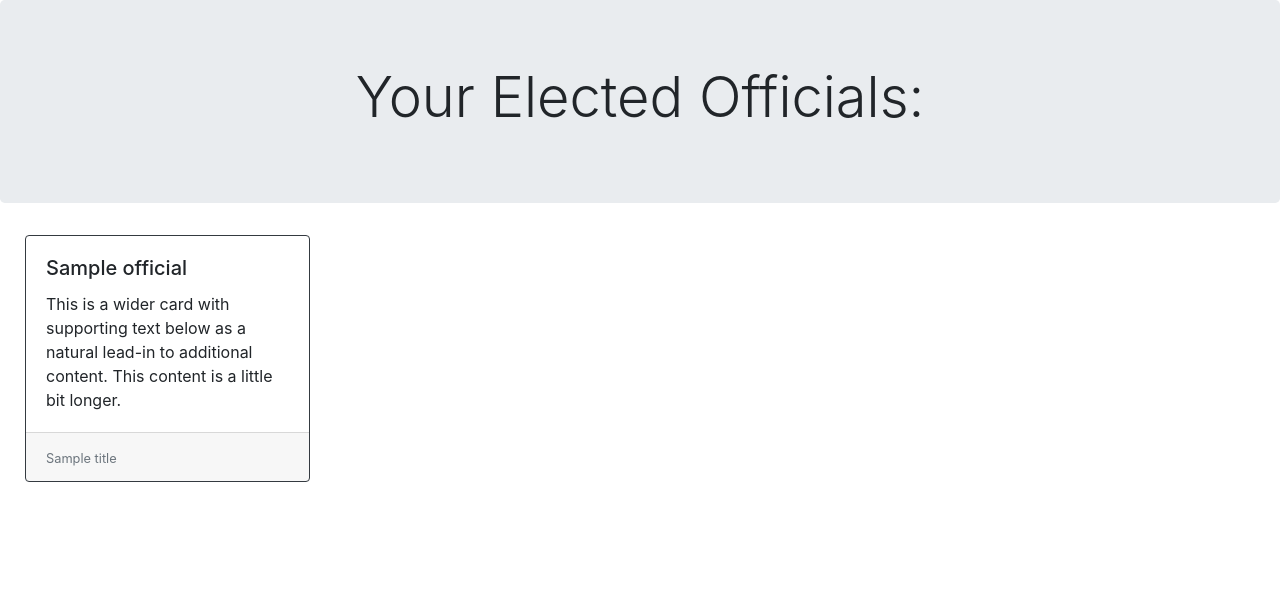
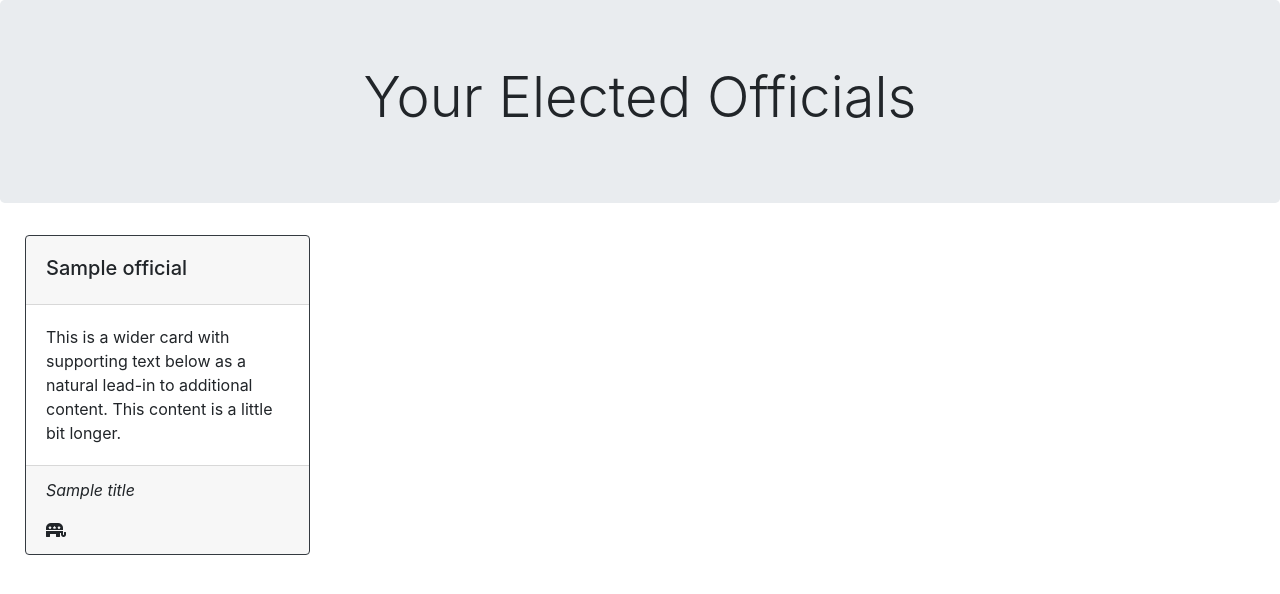
Before and after one commit to teafang/elected-official-database, a Flask app: template templates/results.html in a window 1280 px wide. Shown: the part 72-666 px from the top of the page. Run offline with Flask 2, Linux system fonts and the light colour scheme; the template is opened without the code that fills it: most values are stand-ins (such as "Sample title", 1, 10 or a date in 2020); some libraries are stand-ins or nearby versions.

Commit message:
add party icons

```diff
--- a/templates/base.html
+++ b/templates/base.html
@@ -4,6 +4,9 @@
     <!-- Required meta tags -->
     <meta charset="utf-8">
     <meta name="viewport" content="width=device-width, initial-scale=1, shrink-to-fit=no">
+
+    <!-- Font Awesome CSS -->
+    <link rel="stylesheet" href="https://use.fontawesome.com/releases/v5.7.2/css/all.css" integrity="sha384-fnmOCqbTlWIlj8LyTjo7mOUStjsKC4pOpQbqyi7RrhN7udi9RwhKkMHpvLbHG9Sr" crossorigin="anonymous">
 
     <!-- Bootstrap CSS -->
     <link rel="stylesheet" href="https://stackpath.bootstrapcdn.com/bootstrap/4.5.0/css/bootstrap.min.css" integrity="sha384-9aIt2nRpC12Uk9gS9baDl411NQApFmC26EwAOH8WgZl5MYYxFfc+NcPb1dKGj7Sk" crossorigin="anonymous">
--- a/templates/results.html
+++ b/templates/results.html
@@ -4,7 +4,7 @@
 
 {% block content%}
 <div class="jumbotron">
-    <h2 class="display-4" style="text-align:center;">Your Elected Officials: </h2>
+    <h2 class="display-4" style="text-align:center;">Your Elected Officials </h2>
 </div>
 
 <!-- Testing API integration -->
@@ -14,14 +14,21 @@
 <div class="row" style="margin:10px;">
     {% for title in data["offices"] %}
         {% for i in title["officialIndices"] %}
-    <div class="col-3">
+    <div class="col-3" style="margin-bottom:20px">
         <div class="card border-dark">
+            <div class="card-header" style="padding-top:20px;">
+                <h5 class="card-title">{{data["officials"][i]["name"]}}</h5>
+            </div>
             <div class="card-body">
-            <h5 class="card-title">{{data["officials"][i]["name"]}}</h5>
             <p class="card-text">This is a wider card with supporting text below as a natural lead-in to additional content. This content is a little bit longer.</p>
             </div>
             <div class="card-footer">
-            <small class="text-muted">{{title["name"]}}</small>
+            <p class="font-italic">{{title["name"]}}</p>
+            {% if "Democratic Party" in data["officials"][i]["party"] %}
+                <i class="fas fa-democrat icon-large"></i>
+            {% else %}
+                <i class="fas fa-republican icon-large"></i>
+            {% endif %}
             </div>
         </div>
     </div>
```
